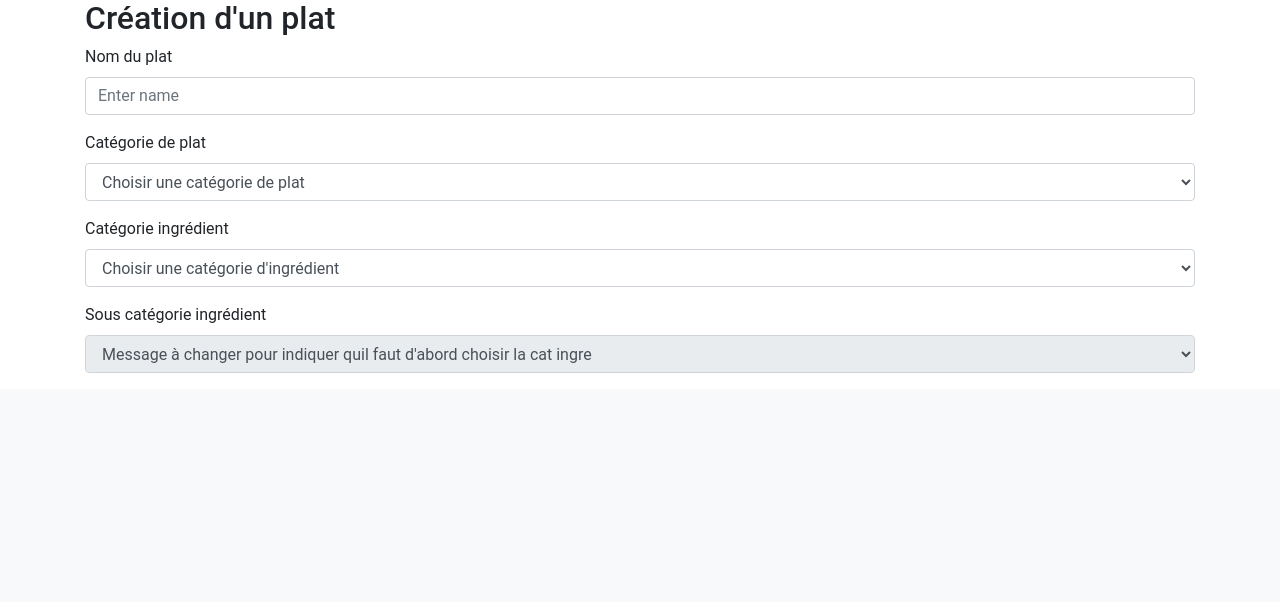
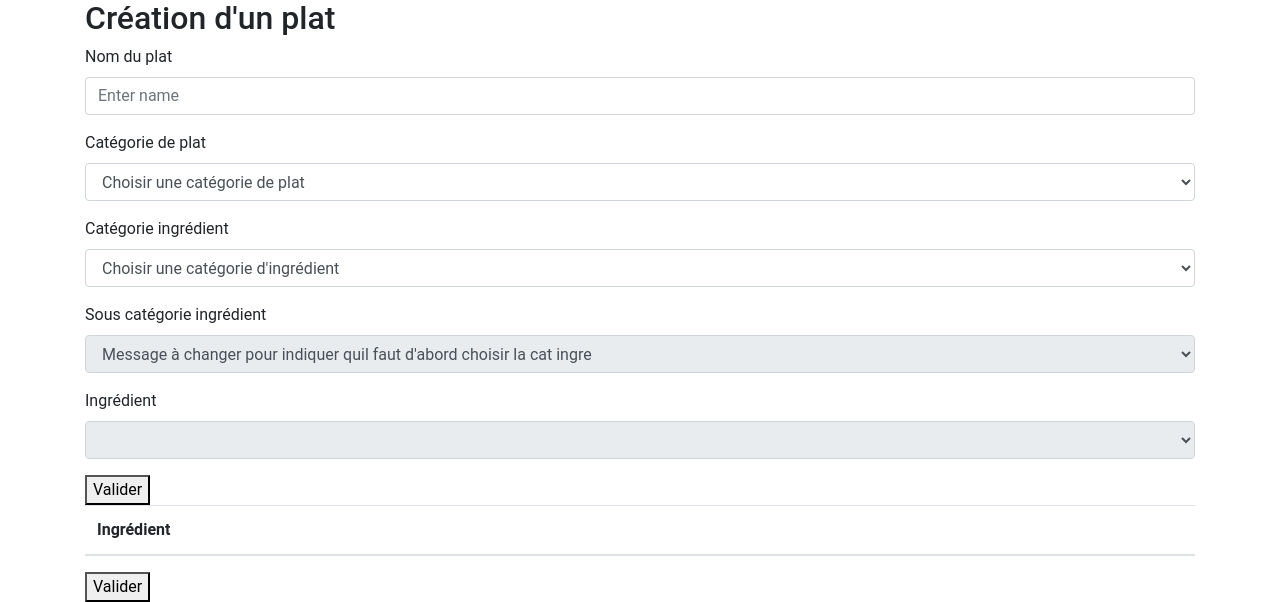
Before and after one commit to Sididboo/Cantine, a PHP site: template MVC_netican/view/v-creationPlat.php in a window 1280 px wide. Shown: the part 441-1043 px from the top of the page. Before the commit the page ends 814 px from the top, so only its background shows below. Run offline with PHP 8.4, Linux system fonts and the light colour scheme; the template is opened without the code that fills it, so the values that code supplies are empty; some libraries are stand-ins or nearby versions.

Commit message:
Ajout v-creationPlat_add et modification de v-creationPlat.php

```diff
--- /dev/null
+++ b/MVC_netican/view/ajax/v-creationPlat_add.js
@@ -0,0 +1,32 @@
+var tbody = document.getElementById("mainContent");
+var ing = document.getElementById("ingredients");
+var dataIng = document.getElementById("tableShowIng");
+
+function addIng() {
+    var ingSelected = ing.options[ing.selectedIndex];
+
+    var row = dataIng.insertRow(0);
+    var cell1 = row.insertCell(0);
+    var cell2 = row.insertCell(1);
+
+    console.log(ingSelected);
+
+    cell1.append(ingSelected);
+    cell2.innerHTML = "<i class='fas fa-times'></i>";
+}
+
+function sendIng() {
+    xhr_object.open("POST", "controller/a-creationPlat_add.php", true);
+
+    xhr_object.onreadystatechange = function () {
+        if (xhr_object.readyState == 4) {
+            var result = xhr_object.responseText;
+            console.log(result);
+            tbody.innerHTML = result;
+        }
+    }
+
+    xhr_object.setRequestHeader("Content-type", "application/x-www-form-urmencode")
+
+    var data =
+}
--- a/MVC_netican/view/v-creationPlat.php
+++ b/MVC_netican/view/v-creationPlat.php
@@ -18,6 +18,7 @@
   <!-- Script Ajax -->
   <script src="view/ajax/xhr_object.js"></script>
   <script src="view/ajax/v-search.js"></script>
+  <script src="view/ajax/v-creationPlat_add.js"></script>
 
 
   <title>Document</title>
@@ -61,6 +62,8 @@
             <th scope="col">Ingrédient</th>
           </tr>
         </thead>
+        <tbody id="mainContent">
+        </tbody>
       </table>
     </div>
   </div>
@@ -121,6 +124,38 @@
         </select>
       </div>
 
+      <!-- Ingredients -->
+
+    <div class="form-group">
+      <label>Ingrédient</label>
+      <select class="form-control" id="ingredients" name="ingredients" disabled>
+      </select>
+    </div>
+
+    <!-- End Ingredients -->
+
+    <!-- Button for push ingredient in tableShowIng -->
+
+    <button type="button" onclick="addIng()" formnovalidate>Valider</button>
+
+    <!-- Table for show ingredient -->
+
+    <div class="table-responsive IngSelected">
+      <table class="table table-borderless">
+        <thead>
+          <tr>
+            <th class="col">Ingrédient</th>
+            <th class="col"></th>
+          </tr>
+        </thead>
+        <tbody id="tableShowIng">
+        </tbody>
+      </table>
+    </div>
+
+    <!-- End table -->
+
+    <button type="submit">Valider</button>
     </form>
   </div>
 </body>
```
Also changed, not shown: MVC_netican/controller/a-creationPlat_add.php (added, +8 -0 lines), MVC_netican/controller/a-creationPlat_search.php (deleted, +0 -17 lines).
